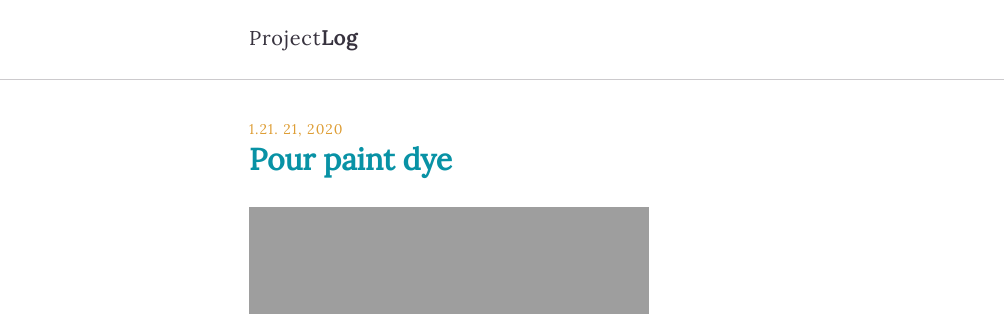
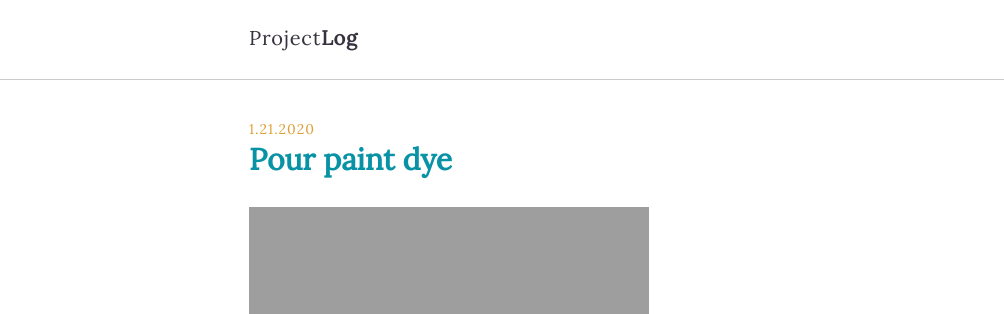
Before and after one commit to caitlinmeyer/project-log, a Jekyll site: the page built from _posts/2020-01-21-pour-paint-dye.md, in a window 1280 px wide. Shown: the top 314 px of the page, without its empty margins (15-1019 px from the left). Built offline with Jekyll 4.4.1, drawn with Linux system fonts in a browser that asks for light colours.

Commit message:
Update post.html

```diff
--- a/_layouts/post.html
+++ b/_layouts/post.html
@@ -4,7 +4,7 @@
 
 <article class="post container" itemscope itemtype="http://schema.org/BlogPosting">
   <header class="post-header">
-    <p class="post-meta"><time datetime="{{ page.date | date_to_xmlschema }}" itemprop="datePublished">{{ page.date | date: "%-m.%-d. %-d, %Y" }}</time>{% if page.author %} &middot; <span itemprop="author" itemscope itemtype="http://schema.org/Person"><span itemprop="name">{{ page.author }}</span></span>{% endif %}</p>
+    <p class="post-meta"><time datetime="{{ page.date | date_to_xmlschema }}" itemprop="datePublished">{{ page.date | date: "%-m.%-d.%Y" }}</time>{% if page.author %} &middot; <span itemprop="author" itemscope itemtype="http://schema.org/Person"><span itemprop="name">{{ page.author }}</span></span>{% endif %}</p>
     <h1 class="post-title" itemprop="name headline">{{ page.title }}</h1>
   </header>
   <div class="post-content" itemprop="articleBody">
```
